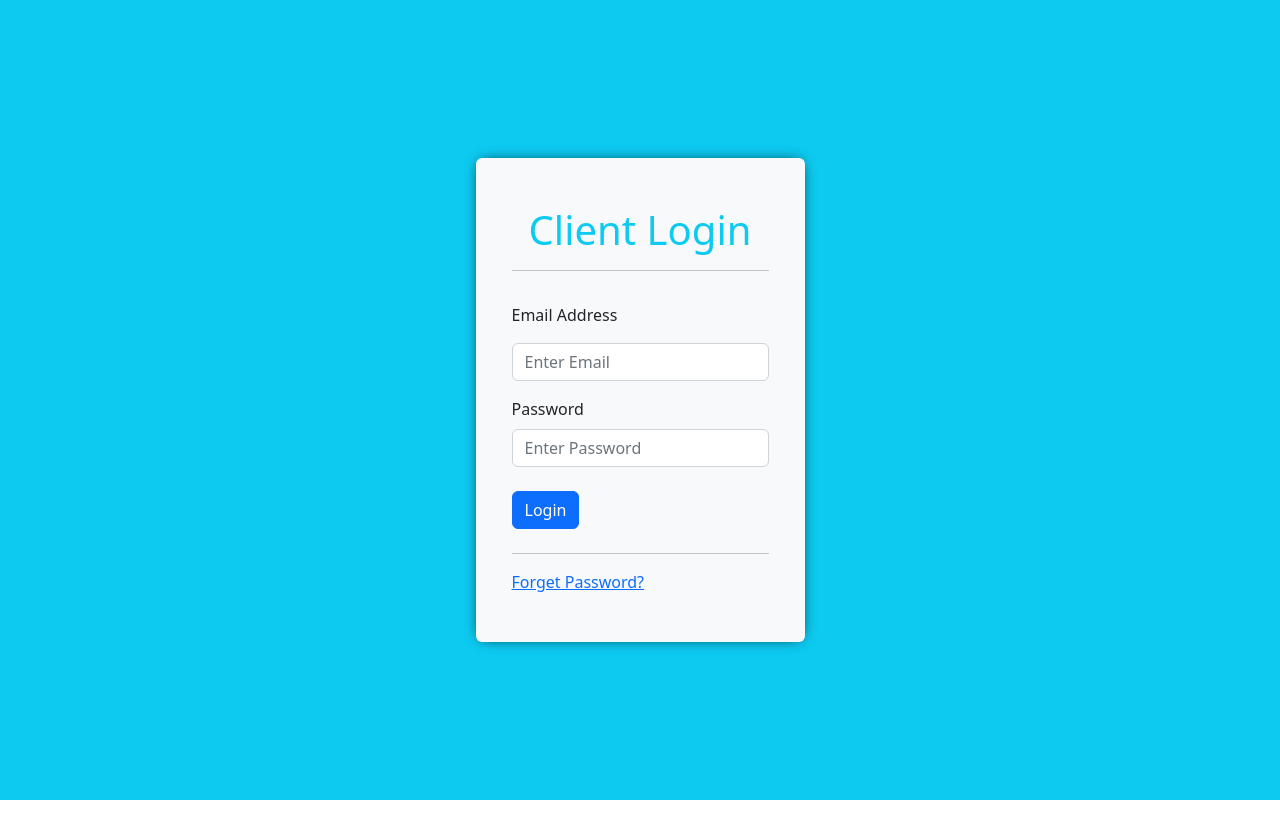
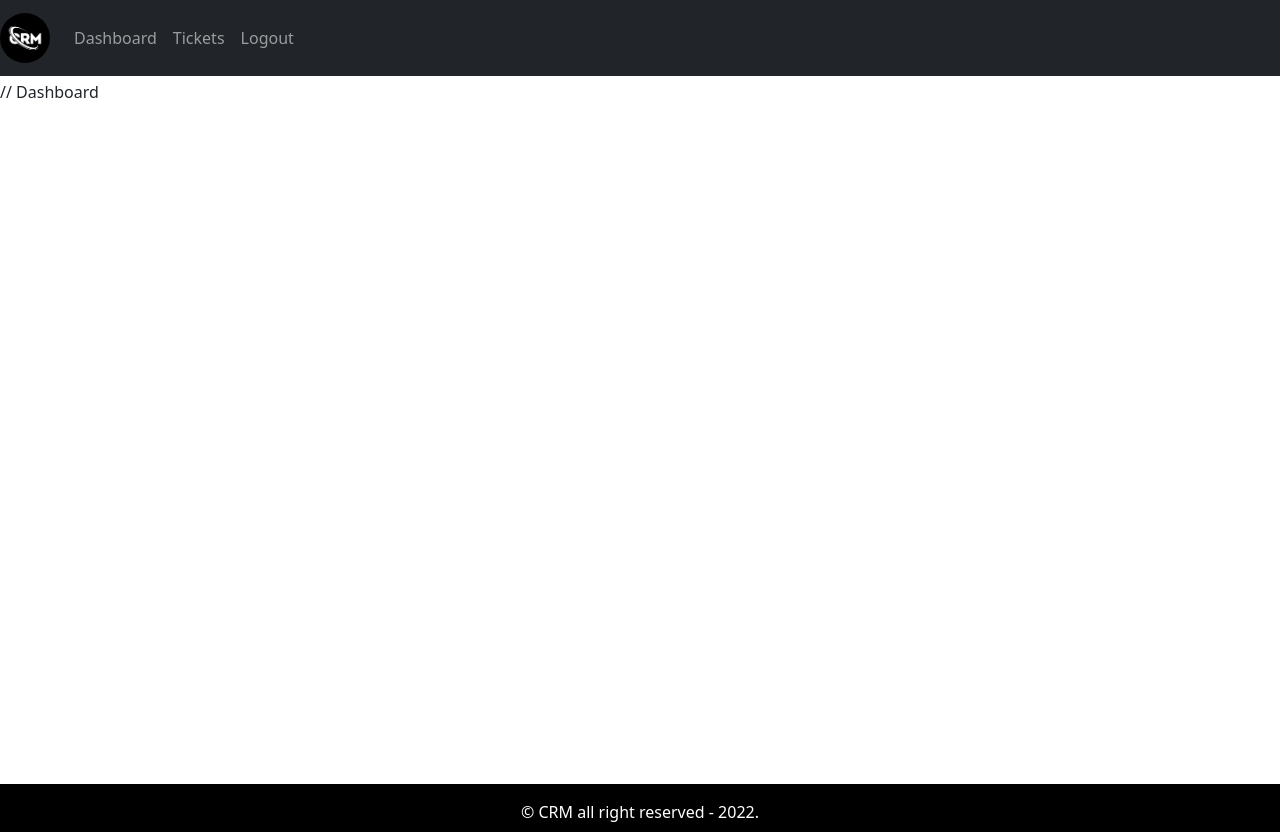
Before and after one commit to gszcode/crm-frontend, a React (Create React App) app: page / in a window 1280 px wide. Before the commit the page ends 800 px from the top, so only its background shows below. Built offline with nearby package versions, Linux system fonts and the light colour scheme.

Commit message:
layout is added

```diff
--- a/src/App.css
+++ b/src/App.css
@@ -0,0 +1,22 @@
+.default-layout {
+  display: grid;
+  grid-template-rows: 80px auto 3rem;
+  grid-template-areas:
+    'header'
+    'main'
+    'footer';
+}
+
+header {
+  grid-area: header;
+}
+main {
+  grid-area: main;
+  min-height: 88vh;
+}
+footer {
+  grid-area: footer;
+  background: #000;
+  padding: 1rem;
+  color: #fff;
+}
--- a/src/App.js
+++ b/src/App.js
@@ -1,9 +1,12 @@
+import { DefaultLayout } from './layout/DefaultLayout'
 import { Entry } from './page/entry/Entry.page'
+import './App.css'
 
 function App() {
   return (
     <div className="App">
-      <Entry />
+      {/* <Entry /> */}
+      <DefaultLayout>// Dashboard</DefaultLayout>
     </div>
   )
 }
--- /dev/null
+++ b/src/layout/DefaultLayout.js
@@ -0,0 +1,19 @@
+import React from 'react'
+import { Footer } from './partials/Footer.comp'
+import { Header } from './partials/Header.comp'
+
+export const DefaultLayout = ({ children }) => {
+  return (
+    <div className="default-layout">
+      <header className="header">
+        <Header />
+      </header>
+
+      <main className="main">{children}</main>
+
+      <footer className="footer">
+        <Footer />
+      </footer>
+    </div>
+  )
+}
--- /dev/null
+++ b/src/layout/partials/Footer.comp.js
@@ -0,0 +1,9 @@
+import React from 'react'
+
+export const Footer = () => {
+  return (
+    <div className="text-center copy-right">
+      &copy; CRM all right reserved - 2022.
+    </div>
+  )
+}
--- /dev/null
+++ b/src/layout/partials/Header.comp.js
@@ -0,0 +1,28 @@
+import React from 'react'
+import { Navbar, Nav } from 'react-bootstrap'
+import logo from '../../assets/img/logo.jpg'
+
+export const Header = () => {
+  return (
+    <Navbar collapseOnSelect bg="dark" variant="dark" expand="md">
+      <Navbar.Brand>
+        <img
+          src={logo}
+          alt="logo"
+          width="50px"
+          br-50
+          className="rounded-circle"
+        />
+      </Navbar.Brand>
+      <Navbar.Toggle aria-controls="basic-nanbar-nav" />
+
+      <Navbar.Collapse id="basic-navbar-nav">
+        <Nav className="ml-auto">
+          <Nav.Link href="/dashboard">Dashboard</Nav.Link>
+          <Nav.Link href="/tickets">Tickets</Nav.Link>
+          <Nav.Link href="/logout">Logout</Nav.Link>
+        </Nav>
+      </Navbar.Collapse>
+    </Navbar>
+  )
+}
--- a/src/page/entry/Entry.page.js
+++ b/src/page/entry/Entry.page.js
@@ -43,7 +43,7 @@
 
   return (
     <div className="entry-page bg-info">
-      <Jumbotron className="form-box bg-light py-5 px-4 rounded">
+      <Jumbotron className="form-box bg-light p-5 rounded">
         {formLoad === 'login' ? (
           <LoginForm
             handleOnChange={handleOnChange}
```
Also changed, not shown: src/assets/img/logo.jpg (added), src/assets/img/logo.png (added).
